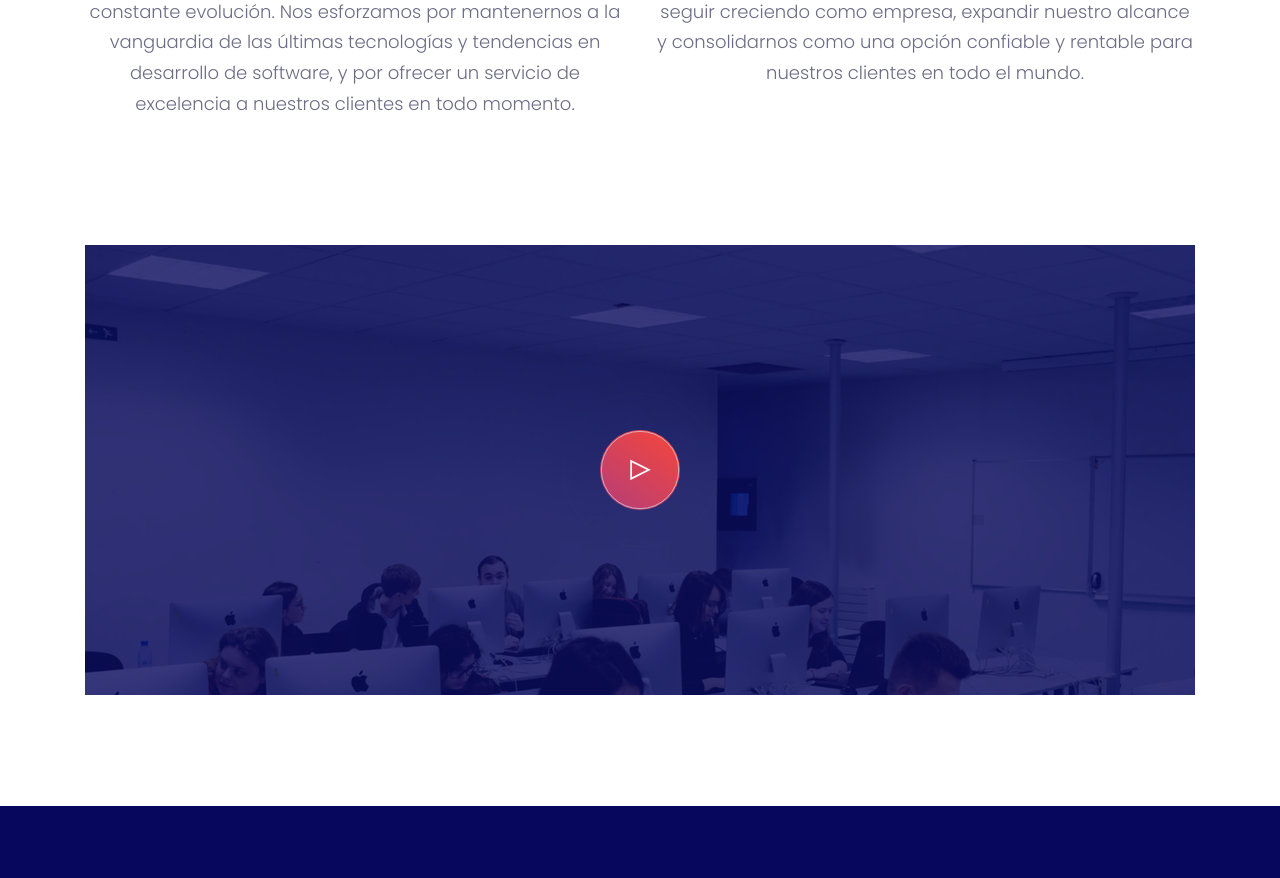
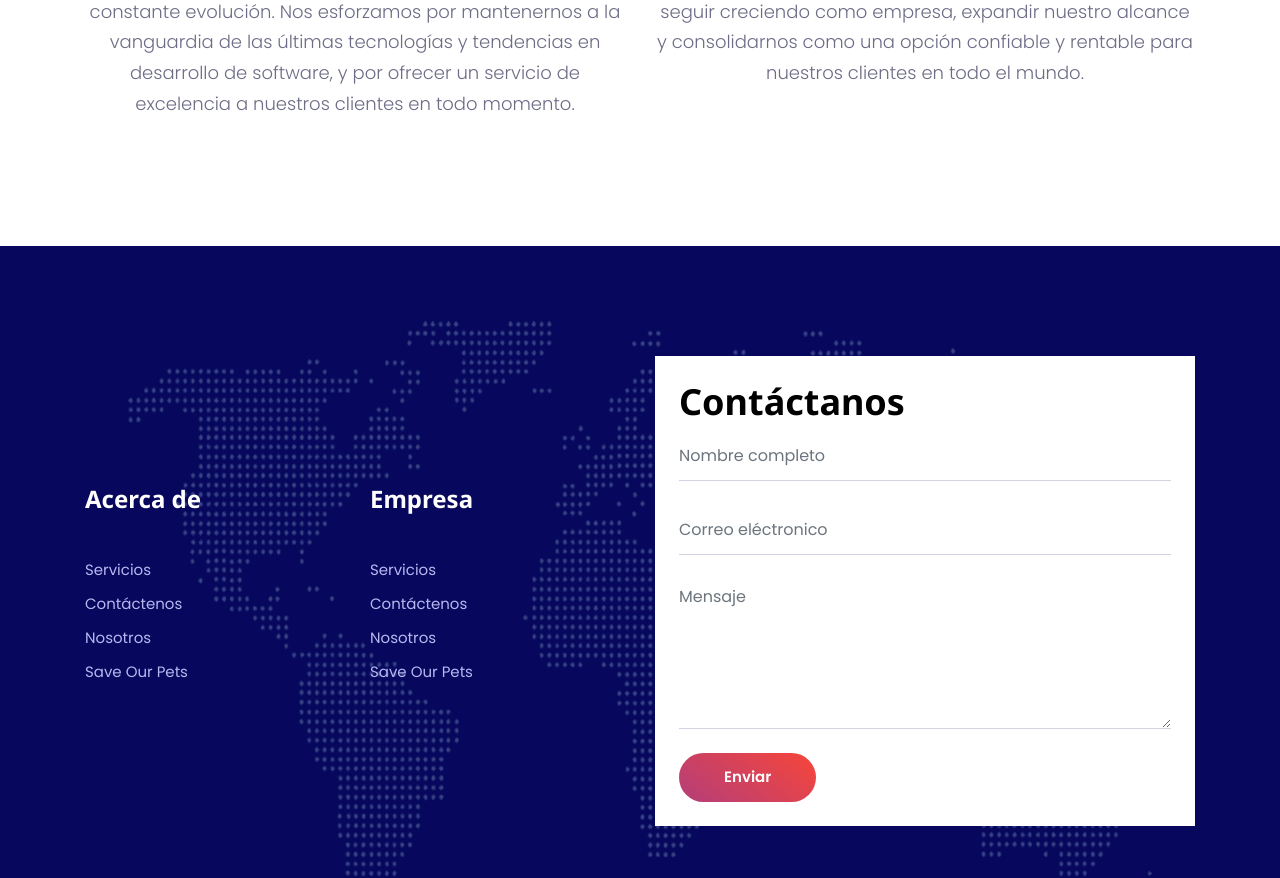
Before and after one commit to orionware-studio/orionware-studio.github.io, a plain HTML site: page about.html in a window 1280 px wide. Shown: the part 1460-2338 px from the top of the page. Drawn offline with Linux system fonts and the light colour scheme; some packages are replaced by stand-ins of ours.

Commit message:
Eliminando video de seccion

```diff
--- a/about.html
+++ b/about.html
@@ -121,26 +121,6 @@
 </section>
 <!-- /historia -->
 
-<!-- video -->
-<section class="section pb-0">
-  <div class="container">
-    <div class="row">
-      <div class="col-12">
-        <div class="overlay-secondary video-player">
-          <img src="images/about/video-thumb.jpg" alt="video-thumb" class="img-fluid w-100">
-          <a class="play-icon">
-            <i class="text-center icon-sm icon-box-sm rounded-circle text-white bg-gradient-primary d-block ti-control-play content-center"
-              data-video="https://www.youtube.com/embed/jrkvirglgaQ?autoplay=1">
-              <div class="ripple"></div>
-            </i>
-          </a>
-        </div>
-      </div>
-    </div>
-  </div>
-</section>
-<!-- /video -->
-
 <!-- blank space -->
 <section class="section pb-0">
   <div class="container">
```
